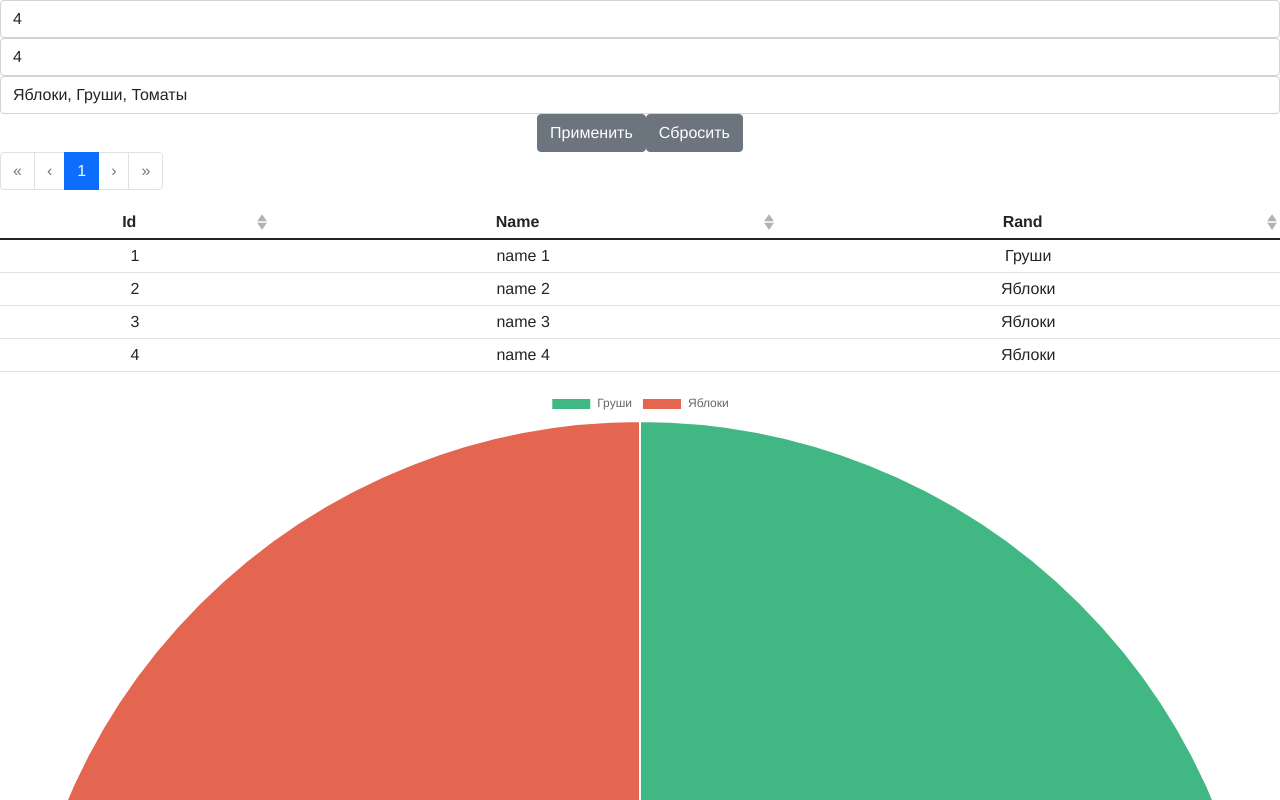
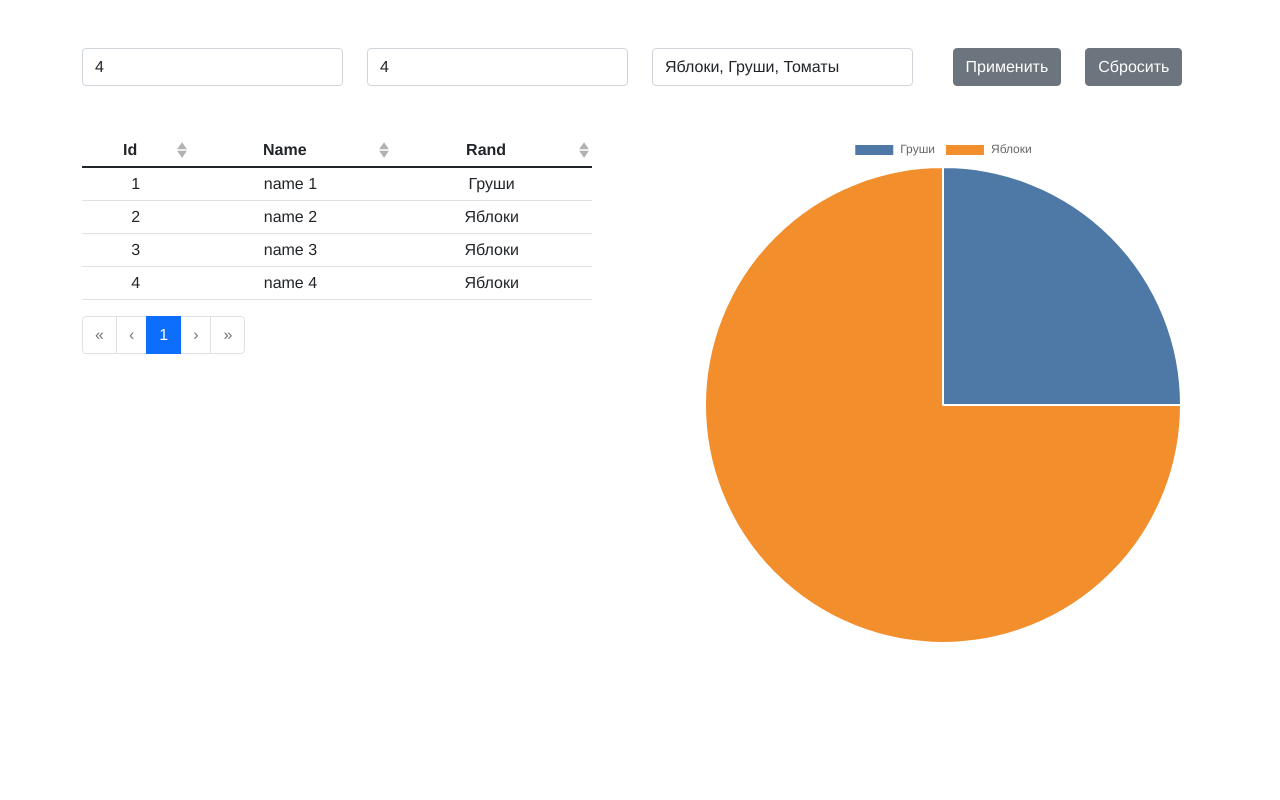
Before and after one commit to nirastor/pangeo-radar, a Vue app: page / in a window 1280 px wide. Shown: the top 800 px of the page. Built offline with nearby package versions, Linux system fonts and the light colour scheme.

Commit message:
Финал. Немного поправил внешний вид

```diff
--- a/src/components/FormControls.vue
+++ b/src/components/FormControls.vue
@@ -1,23 +1,30 @@
 <template>
-  <div class="form-controls">
+  <div class="form-controls row">
+    <div class="col">
       <b-form-input
         v-model="numberOfEntries"
         placeholder="Всего записей"
       ></b-form-input>
+    </div>
 
+    <div class="col">
       <b-form-input
         v-model="entriesPerPage"
         placeholder="Записей на страницу"
       ></b-form-input>
+    </div>
 
+    <div class="col">
       <b-form-input
         v-model="variantsInputString"
         placeholder="Перечень вариантов"
       ></b-form-input>
+    </div>
 
-    <b-button @click="onApplyFakeData">Применить</b-button>
-
+    <div class="col">
+      <b-button @click="onApplyFakeData" class="me-4">Применить</b-button>
       <b-button @click="onResetFakeData">Сбросить</b-button>
+    </div>
   </div>
 </template>
 
--- a/src/components/ResultGraph.vue
+++ b/src/components/ResultGraph.vue
@@ -32,7 +32,18 @@ export default {
         labels: Object.keys(rawData),
         datasets: [
           {
-            backgroundColor: ['#41B883', '#E46651', '#00D8FF', '#DD1B16'],
+            backgroundColor: [
+              '#4e79a7',
+              '#f28e2c',
+              '#e15759',
+              '#76b7b2',
+              '#59a14f',
+              '#edc949',
+              '#af7aa1',
+              '#ff9da7',
+              '#9c755f',
+              '#bab0ab',
+            ],
             data: Object.values(rawData),
           },
         ],
--- a/src/components/ResultTable.vue
+++ b/src/components/ResultTable.vue
@@ -1,12 +1,5 @@
 <template>
   <div class="overflow-auto">
-    <b-pagination
-      v-model="currentPage"
-      :total-rows="rows"
-      :per-page="perPage"
-      aria-controls="my-table"
-    ></b-pagination>
-
     <b-table
       id="my-table"
       :items="items"
@@ -19,6 +12,13 @@
       label-sort-clear=""
       small
     ></b-table>
+
+    <b-pagination
+      v-model="currentPage"
+      :total-rows="rows"
+      :per-page="perPage"
+      aria-controls="my-table"
+    ></b-pagination>
   </div>
 </template>
 
--- a/src/views/HomeView.vue
+++ b/src/views/HomeView.vue
@@ -1,8 +1,17 @@
 <template>
-  <div class="home">
-    <FormControls />
-    <ResultTable />
-    <ResultGraph />
+  <div class="container mt-5">
+    <div class="mb-5">
+      <FormControls />
+    </div>
+
+    <div class="row">
+      <div class="col col-6 pe-5">
+        <ResultTable />
+      </div>
+      <div class="col col-6 ps-5">
+        <ResultGraph />
+      </div>
+    </div>
   </div>
 </template>
 
```
Lines whose indentation alone changed are shown as unchanged.
